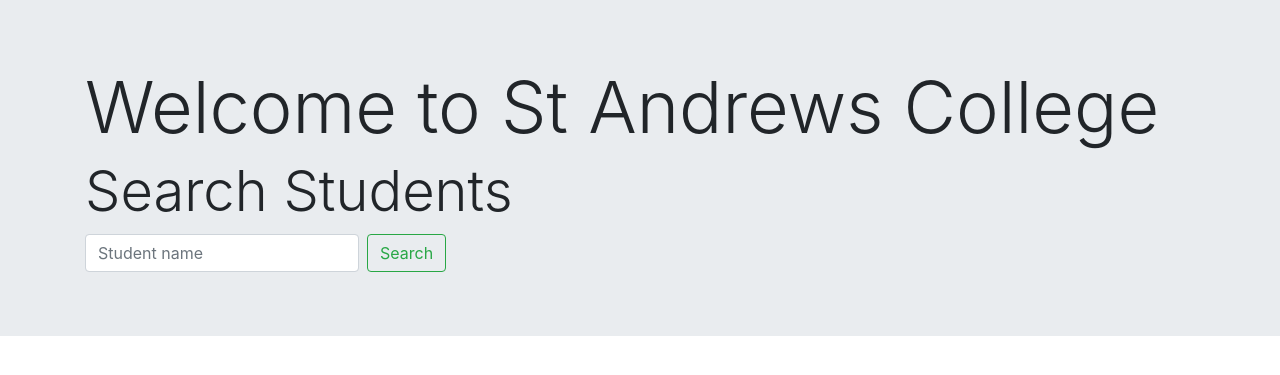
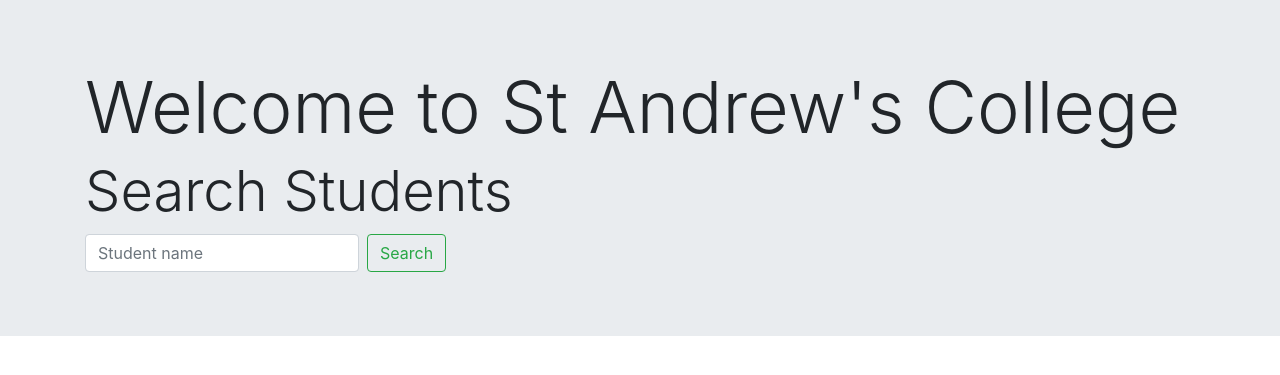
Before and after one commit to standrewscollege2018/2021-year-13-web-design-classwork-mko2302, a PHP site: page / in a window 1280 px wide. Shown: the part 82-457 px from the top of the page. Run offline with PHP 8.4, Linux system fonts and the light colour scheme; data that the repository does not hold is empty.

Commit message:
Update home.php

```diff
--- a/tutor/home.php
+++ b/tutor/home.php
@@ -1,7 +1,7 @@
 <!-- home page -->
 <div class="jumbotron jumbotron-fluid">
   <div class="container">
-    <h1 class="display-3">Welcome to St Andrews College</h1>
+    <h1 class="display-3">Welcome to St Andrew's College</h1>
     <h2 class="display-4">Search Students</h2>
     <form class="form-inline my-2 my-lg-0" action="index.php?page=searchresults" method="post">
       <input class="form-control mr-sm-2" required type="text" name="search" placeholder="Student name">
```
